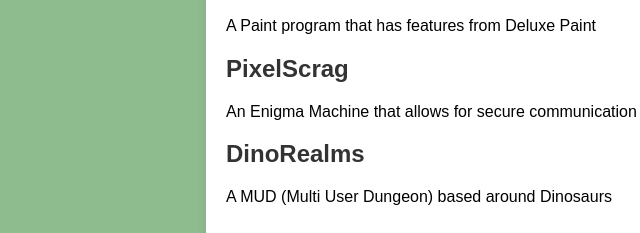
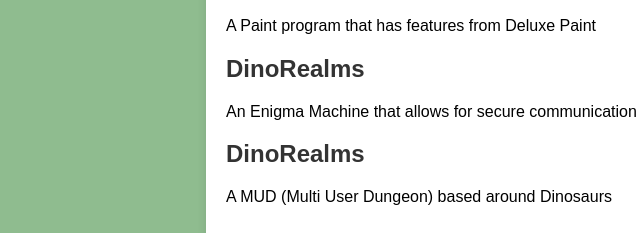
Before and after one commit to Dino-Net-Productions/cleverdino.github.io, a plain HTML site: page index.html in a window 1280 px wide. Shown: the part 740-973 px from the top of the page, 14-654 px from the left. Drawn offline with Linux system fonts and the light colour scheme.

Commit message:
fix typo

```diff
--- a/index.html
+++ b/index.html
@@ -115,7 +115,7 @@
     <h2 id="PixelScrag">PixelScrag</h2>
     <p>A Paint program that has features from Deluxe Paint</p>
 
-    <h2 id="Dinigma">PixelScrag</h2>
+    <h2 id="Dinigma">DinoRealms</h2>
     <p>An Enigma Machine that allows for secure communication</p>
 
     <h2 id="DinoRealms">DinoRealms</h2>
```
